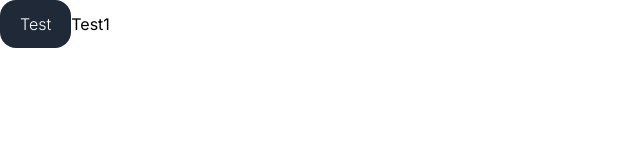
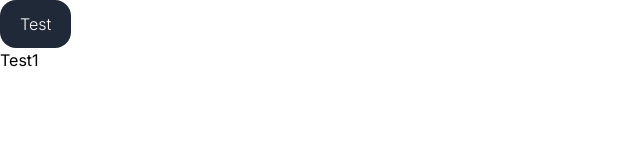
Before and after one commit to igordotdev/CollaborAid, a React (Vite) app: page / in a window 1280 px wide. Shown: the top 160 px of the page, without its empty margins (0-640 px from the left). Built offline with nearby package versions, Linux system fonts and the light colour scheme.

Commit message:
Added styling to buttons

```diff
--- a/src/components/buttons/FilledButton/FilledButton.tsx
+++ b/src/components/buttons/FilledButton/FilledButton.tsx
@@ -3,10 +3,16 @@ import React from "react";
 interface FilledButtonProps {
   title: string;
   href: string;
+  styling: string;
 }
 
-const FilledButton: React.FC<FilledButtonProps> = ({ title, href }) => {
+const FilledButton: React.FC<FilledButtonProps> = ({
+  title,
+  href,
+  styling,
+}) => {
   return (
+    <div className={styling}>
       <a href={href}>
         <button
           className={
@@ -16,6 +22,7 @@ const FilledButton: React.FC<FilledButtonProps> = ({ title, href }) => {
           {title}
         </button>
       </a>
+    </div>
   );
 };
 
--- a/src/components/buttons/NavButton/NavButton.tsx
+++ b/src/components/buttons/NavButton/NavButton.tsx
@@ -3,16 +3,19 @@ import React from "react";
 interface NavButtonProps {
   title: string;
   href: string;
+  styling: string;
 }
 
-const NavButton: React.FC<NavButtonProps> = ({ title, href }) => {
+const NavButton: React.FC<NavButtonProps> = ({ title, href, styling }) => {
   return (
+    <div className={styling}>
       <a href={href}>
         <button className="group font-normal transition duration-300 text-m active:scale-95">
           {title}
           <span className="block max-w-0 group-hover:max-w-full transition-all duration-500 h-0.5 bg-black rounded-full"></span>
         </button>
       </a>
+    </div>
   );
 };
 
--- a/src/components/buttons/ProfileButton/ProfileButton.tsx
+++ b/src/components/buttons/ProfileButton/ProfileButton.tsx
@@ -1,12 +1,18 @@
 import React from "react";
 
 interface ProfileButtonProps {
-  img: string;
+  title: string;
   href: string;
+  styling: string;
 }
 
-const ProfileButton: React.FC<ProfileButtonProps> = ({ img, href }) => {
+const ProfileButton: React.FC<ProfileButtonProps> = ({
+  img,
+  href,
+  styling,
+}) => {
   return (
+    <div className={styling}>
       <a href={href}>
         <button
           className={
@@ -20,6 +26,7 @@ const ProfileButton: React.FC<ProfileButtonProps> = ({ img, href }) => {
           />
         </button>
       </a>
+    </div>
   );
 };
 
--- a/src/components/buttons/StrokedButton/StrokedButton.tsx
+++ b/src/components/buttons/StrokedButton/StrokedButton.tsx
@@ -3,10 +3,16 @@ import React from "react";
 interface StrokedButtonProps {
   title: string;
   href: string;
+  styling: string;
 }
 
-const StrokedButton: React.FC<StrokedButtonProps> = ({ title, href }) => {
+const StrokedButton: React.FC<StrokedButtonProps> = ({
+  title,
+  href,
+  styling,
+}) => {
   return (
+    <div className={styling}>
       <a href={href}>
         <button
           className={
@@ -16,6 +22,7 @@ const StrokedButton: React.FC<StrokedButtonProps> = ({ title, href }) => {
           {title}
         </button>
       </a>
+    </div>
   );
 };
 
```
Lines whose indentation alone changed are shown as unchanged.
